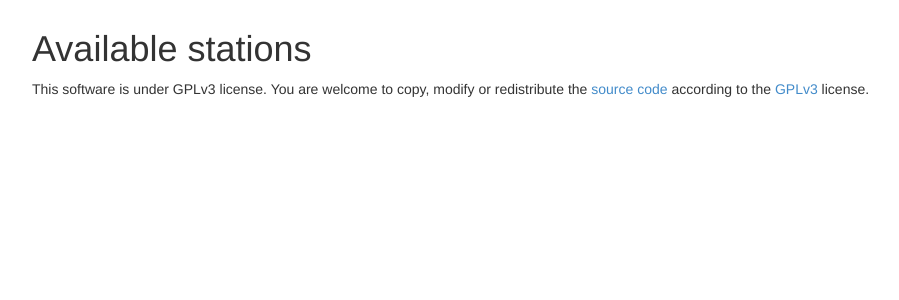
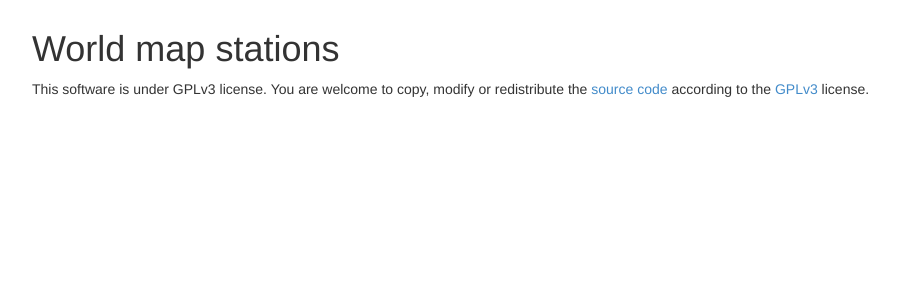
Before and after one commit to cedricbonhomme/Grenouille, a Flask app: page / in a window 1280 px wide. Shown: the part 51-351 px from the top of the page, without its empty margins (23-922 px from the left). Run offline with Flask 2, Linux system fonts and the light colour scheme; parts of the project's set-up code (start-up, migrations or seed data) failed here and were passed over; some libraries are stand-ins or nearby versions.

Commit message:
Changed main page title.

```diff
--- a/web/templates/map.html
+++ b/web/templates/map.html
@@ -5,7 +5,7 @@
 {% block content %}
 <div class="container">
     <div class="row">
-        <h1>Available stations</h1><i class="icon-warning-sign"></i>
+        <h1>World map stations</h1><i class="icon-warning-sign"></i>
     </div>
     <div class="row">
         <div id="mapdiv"></div>
```
